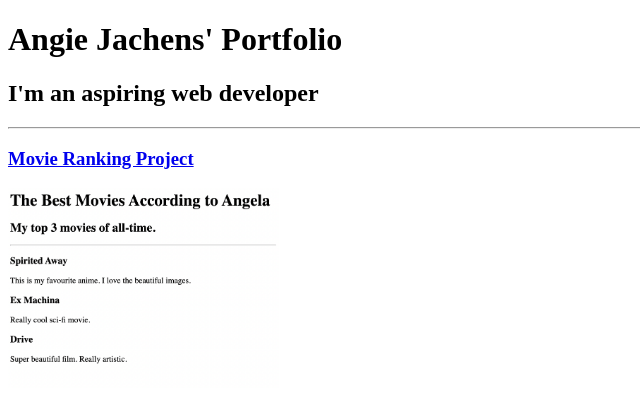
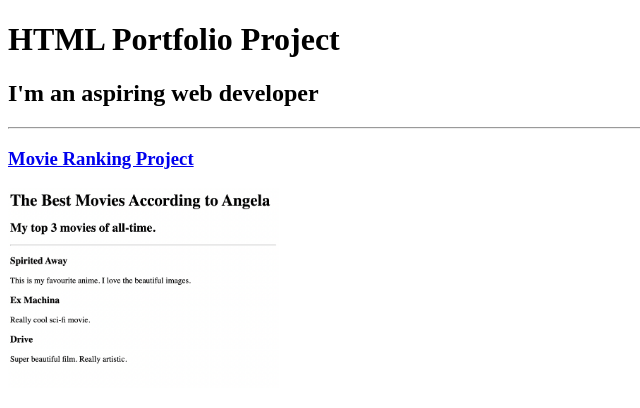
Before and after one commit to AJachens/HTML-portfolio, a plain HTML site: page index.html in a window 1280 px wide. Shown: the top 408 px of the page, without its empty margins (0-640 px from the left). Drawn offline with Linux system fonts and the light colour scheme.

Commit message:
Add files via upload

```diff
--- a/index.html
+++ b/index.html
@@ -9,11 +9,11 @@
 
 
 <body>
-    <h1>Angie Jachens' Portfolio</h1>
+    <h1>HTML Portfolio Project</h1>
     <h2>I'm an aspiring web developer</h2>
 <hr/>
    <h3><a href="public/movie-ranking.html"> Movie Ranking Project </a></h3>
-    <img src="./assets/images/movie-ranking.png" height="200" alt="Movie ranking project preview"/>
+   <img src="./assets/images/movie-ranking.png" height="200" alt="Movie ranking project preview"/>
 
    <h3><a href="public/birthday-invite.html"> Birthday Invite Project </a></h3>
    <img src="assets/images/birthday-invite.png" height="200" alt="Birthday invite project preview"/>
```
